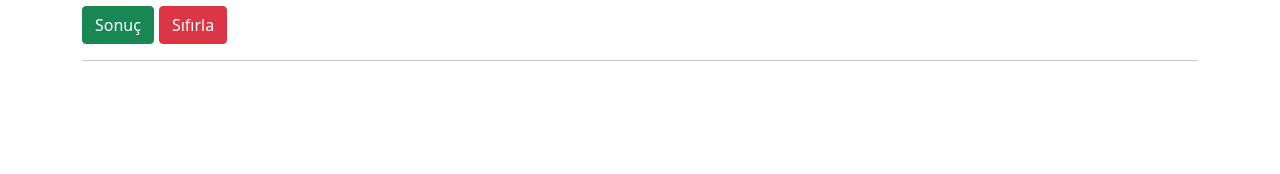
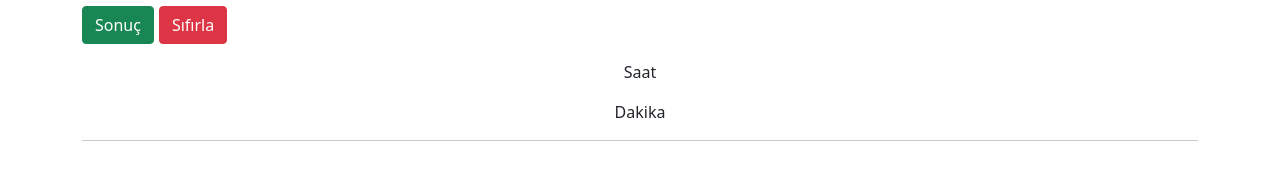
Before and after one commit to volkanBayrakci/Time-Calculation, a React (Create React App) app: page / in a window 1280 px wide. Shown: the part 204-378 px from the top of the page. Built offline with nearby package versions, Linux system fonts and the light colour scheme.

Commit message:
Proje Ayağa kaldırıldı, hatalar giderildi , bootstrap eklendi

```diff
--- a/src/App.js
+++ b/src/App.js
@@ -74,10 +74,10 @@ export default function App() {
         </button>
       </div>
       <div className="mt-3 text-center">
-        {resultTwo}
+        {resultTwo} Saat
       </div>
       <div className="mt-3 text-center">
-        {result}
+        {result} Dakika
       </div>
       <hr />
     </div>
```
